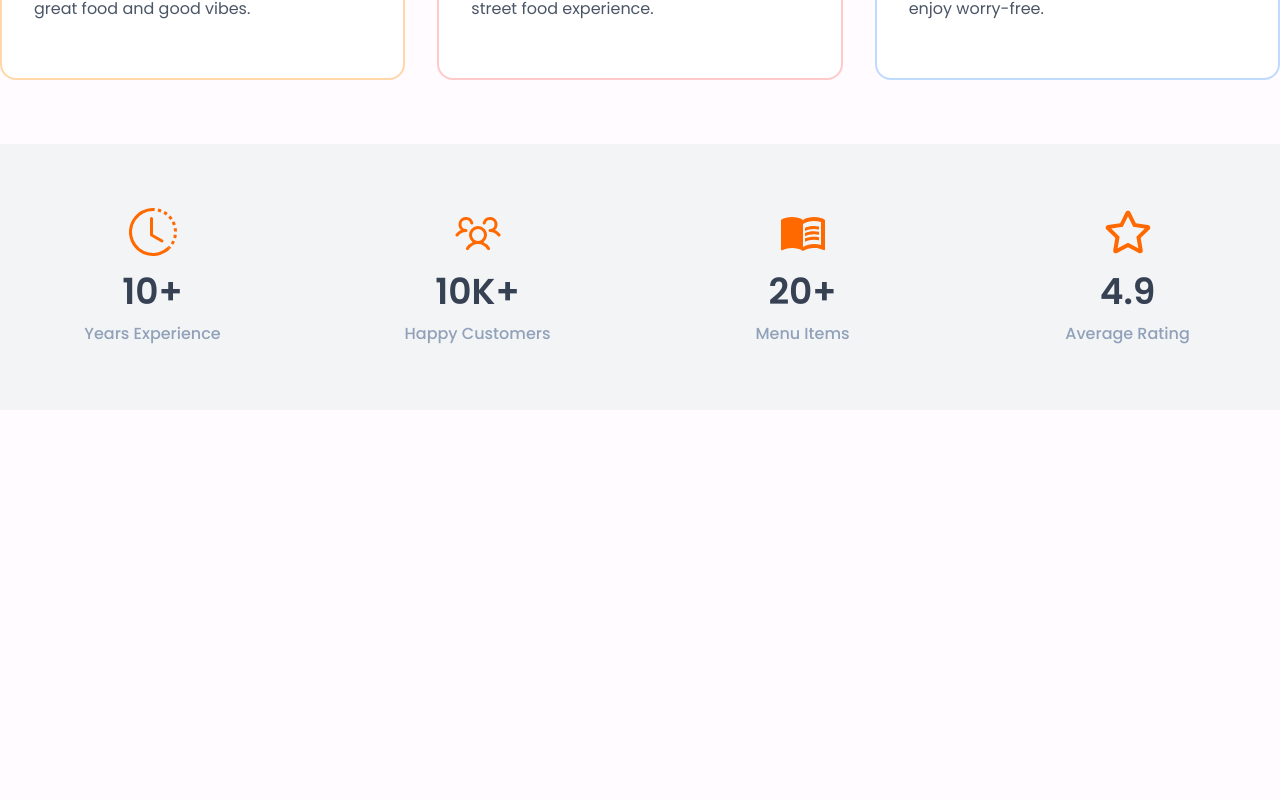
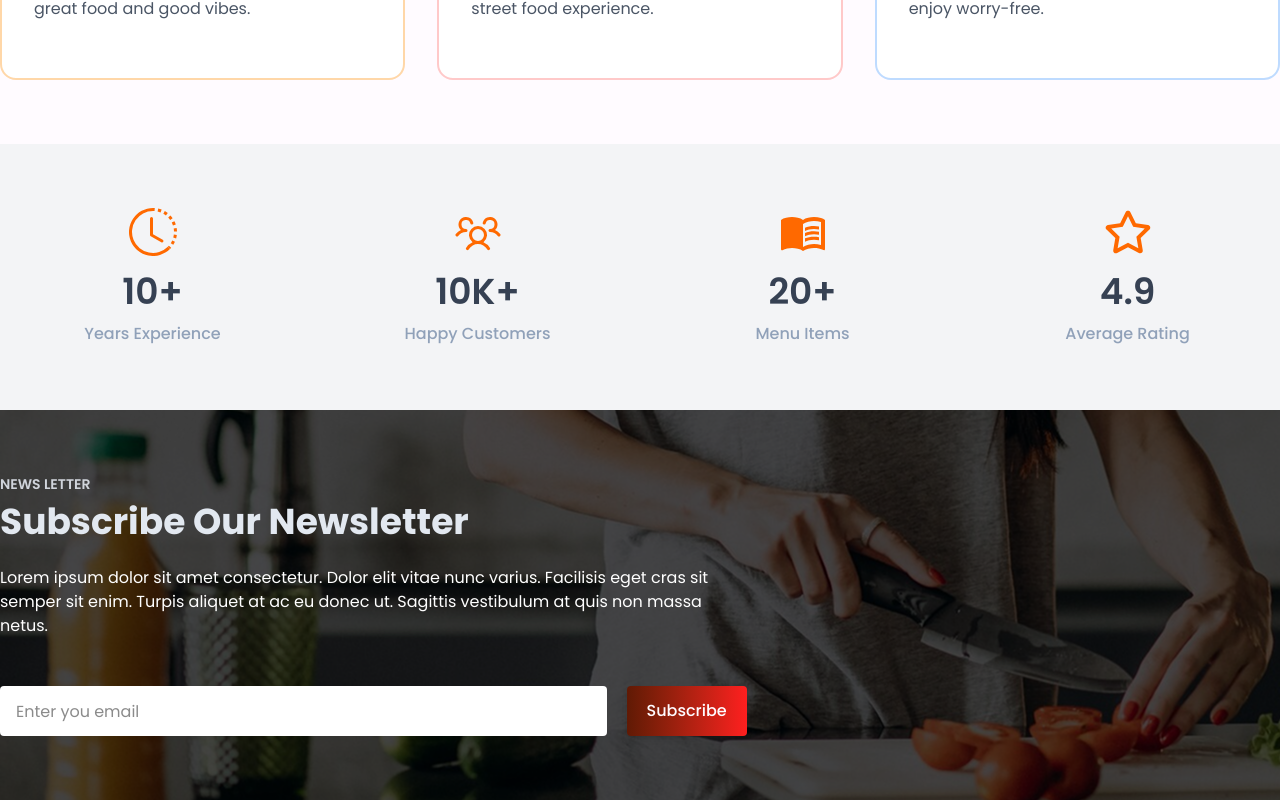
Before and after one commit to Cypher-Metrix/Patnagar-Panipuri, a React (Vite) app: page / in a window 1280 px wide. Shown: the part 2238-3038 px from the top of the page. Before the commit the page ends 2648 px from the top, so only its background shows below. Built offline with nearby package versions, Linux system fonts and the light colour scheme.

Commit message:
Working on NewsLetter

```diff
--- a/src/App.jsx
+++ b/src/App.jsx
@@ -6,6 +6,7 @@ import HeroBanner from './components/HeroBanner';
 import Feature from './components/Feature';
 import Testimonial from './components/Testimonial';
 import Counter from './components/Counter';
+import NewsLetter from './components/NewsLetter';
 
 export default function App() {
 
@@ -26,6 +27,7 @@ export default function App() {
       <Testimonial />
       <Feature />
       <Counter />
+      <NewsLetter />
     </>
   )
 }
--- a/src/assets/data.jsx
+++ b/src/assets/data.jsx
@@ -2,6 +2,7 @@ import { FaAward, FaFireFlameCurved, FaRegClock } from 'react-icons/fa6'
 import herobanner1 from './herobanner-1.jpeg'
 import herobanner2 from './herobanner-2.jpeg'
 import herobanner3 from './herobanner-3.jpeg'
+import newsletterBG from './newsletter-bg.png'
 import { PiUsersThree } from 'react-icons/pi'
 import { CiHeart } from 'react-icons/ci'
 import { HiSparkles } from 'react-icons/hi'
@@ -238,3 +239,25 @@ export const CounterSectionData = {
         },
     ]
 }
+
+export const NewsLetterData = {
+    settings: {
+        left: "center",
+    },
+
+    intoTextContent: {
+        headingTitle: 'Subscribe Our Newsletter',
+        headingTitleSize: 'h2',
+        subheading: 'NEWS LETTER',
+        description: 'Lorem ipsum dolor sit amet consectetur. Dolor elit vitae nunc varius. Facilisis eget cras sit semper sit enim. Turpis aliquet at ac eu donec ut. Sagittis vestibulum at quis non massa netus.',
+    },
+    introLinks: [
+        {
+            id: 1,
+            label: 'Primary Button',
+            link: '/'
+        },
+
+    ],
+    backgroundImage: newsletterBG
+}
--- /dev/null
+++ b/src/components/NewsLetter.jsx
@@ -0,0 +1,28 @@
+import React from 'react'
+import { NewsLetterData } from '../assets/data'
+import IntroText from './shared/_IntroText';
+
+export default function NewsLetter() {
+
+    const { settings, intoTextContent, backgroundImage } = NewsLetterData;
+
+    return (
+        <section className="newsletter-section" id="newsletter" style={{ backgroundImage: `url(${backgroundImage})` }}>
+            <div className="inner-wrap">
+                <div className="container relative">
+                    <IntroText settings={settings} intoTextContent={intoTextContent} />
+                    <div className="w-full mt-12">
+                        <div className='w-full lg:w-7/12'>
+                            <form action="" className="w-full flex flex-col lg:flex-row items-center justify-start gap-5">
+                                <input placeholder='Enter you email' className='flex-1 bg-white h-[50px] rounded-sm outline-none border-none px-4 py-2.5' />
+                                <div className="buttons-group mt-0">
+                                    <button className='btn button-primary h-[50px] px-5'>Subscribe</button>
+                                </div>
+                            </form>
+                        </div>
+                    </div>
+                </div>
+            </div>
+        </section>
+    )
+}
--- /dev/null
+++ b/src/css/newsletter.css
@@ -0,0 +1,15 @@
+.newsletter-section{
+    .title-wrap{
+        .subheading{
+            @apply text-gray-300 bg-none shadow-none;
+        }
+        .heading{
+            @apply text-slate-200 shadow-none bg-none;
+        }
+    }
+    .description-wrap{
+        p{
+            @apply lg:w-7/12 text-white;
+        }
+    }
+}
--- a/src/index.css
+++ b/src/index.css
@@ -3,6 +3,7 @@
 @import "./css/testimonial.css";
 @import "./css/features.css";
 @import "./css/counter.css";
+@import "./css/newsletter.css";
 @import "tailwindcss";
 @import "slick-carousel/slick/slick.css";
 @import "slick-carousel/slick/slick-theme.css";
```
Also changed, not shown: src/assets/newsletter-bg.png (added).
